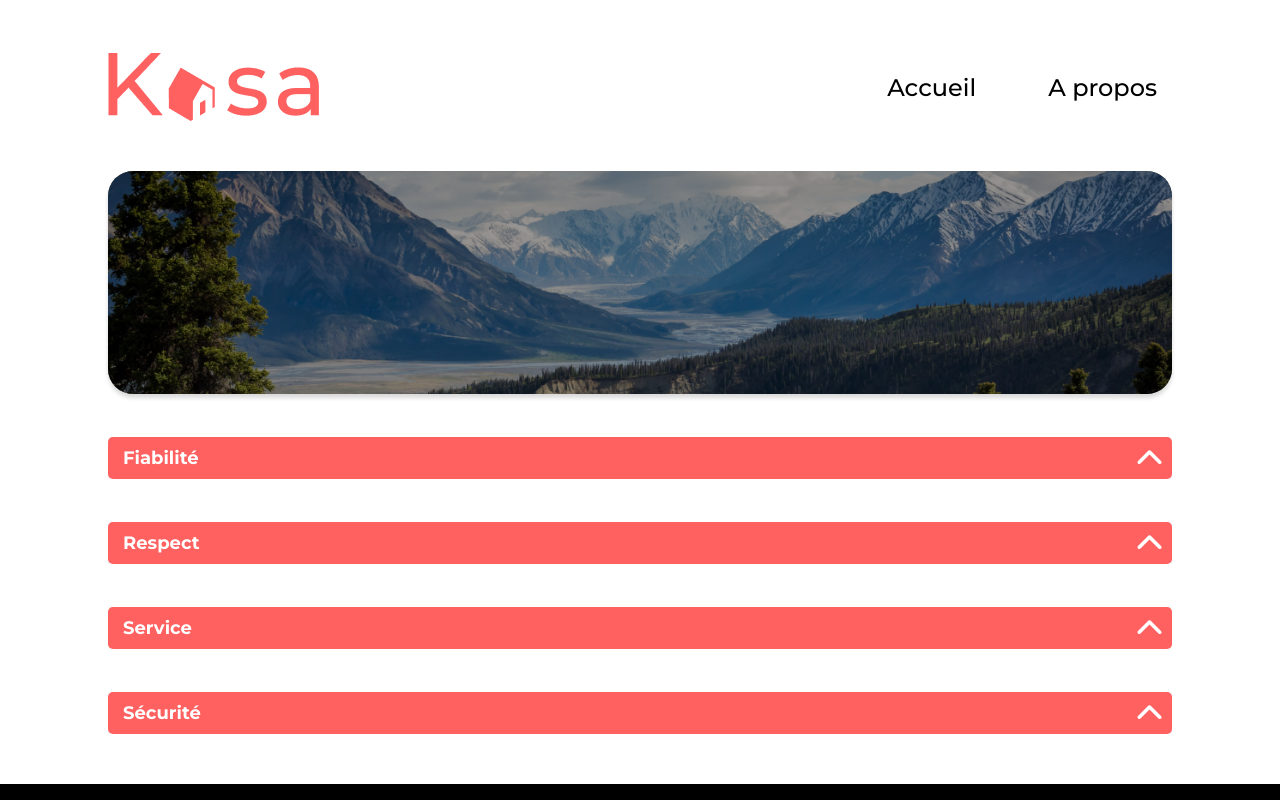
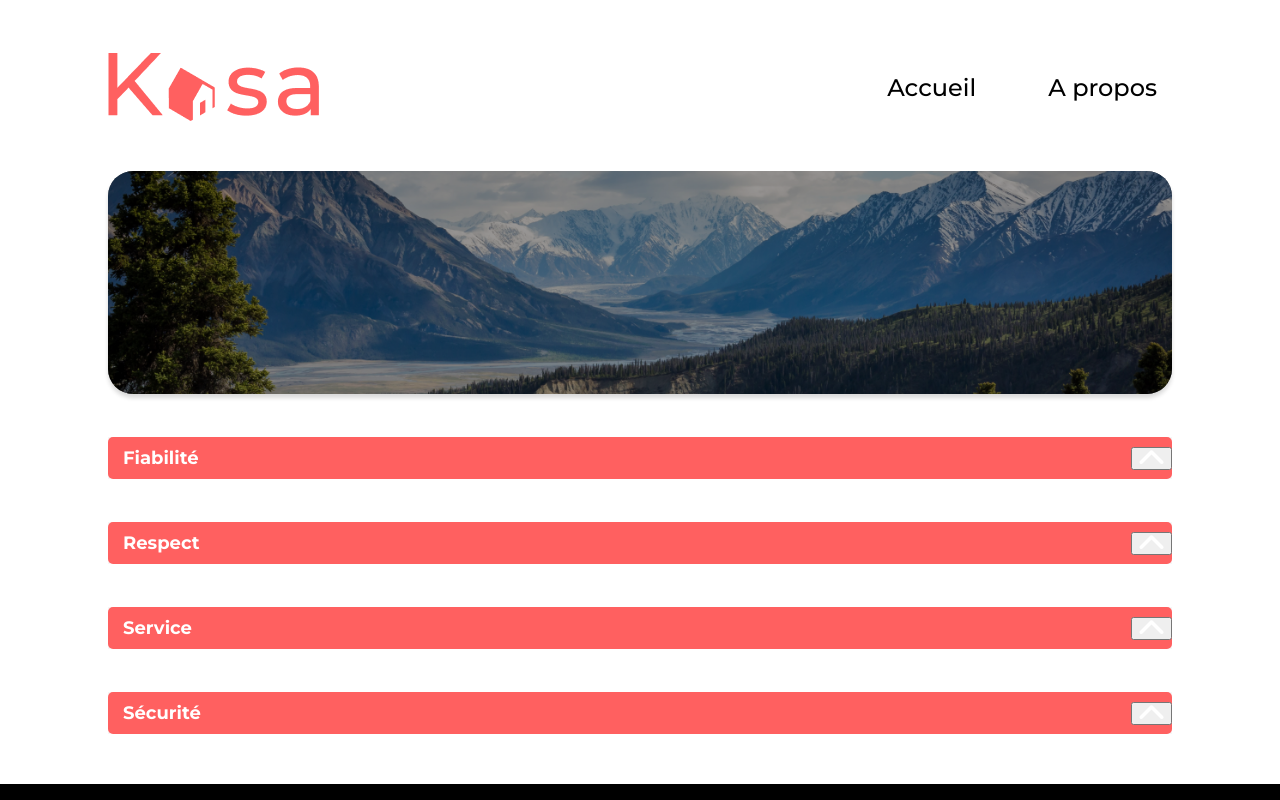
Before and after one commit to laure-ld/kasa, a React (Vite) app: page /apropos in a window 1280 px wide. Shown: the top 800 px of the page. Built offline with nearby package versions, Linux system fonts and the light colour scheme.

Commit message:
changement de l'élemnt button a la class button

```diff
--- a/src/styles/apropos.scss
+++ b/src/styles/apropos.scss
@@ -32,7 +32,7 @@ section{
                 margin: 10px 15px;
             }
 
-            button {
+            .button {
                 margin: 10px;
                 border: none;
                 background: transparent;
```
